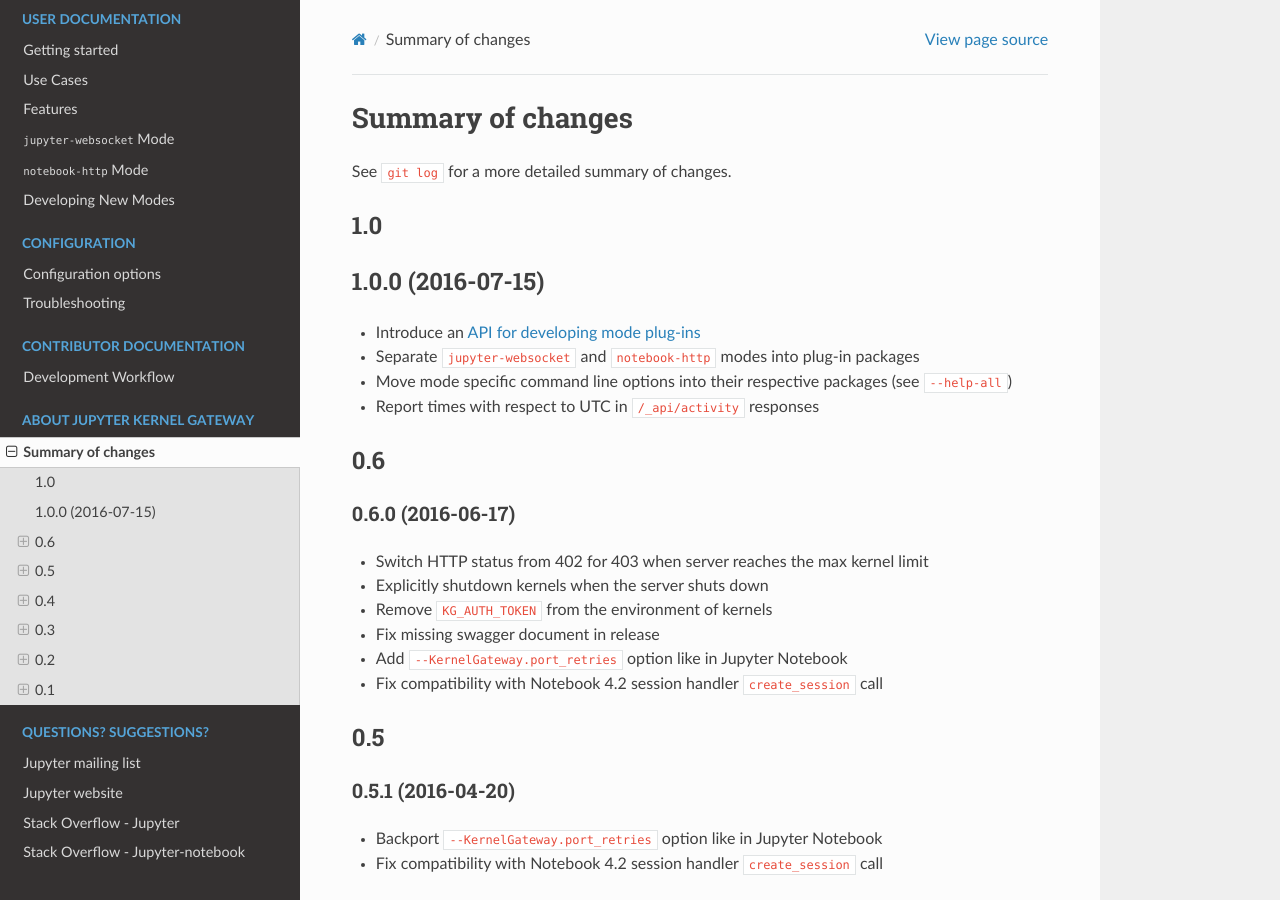
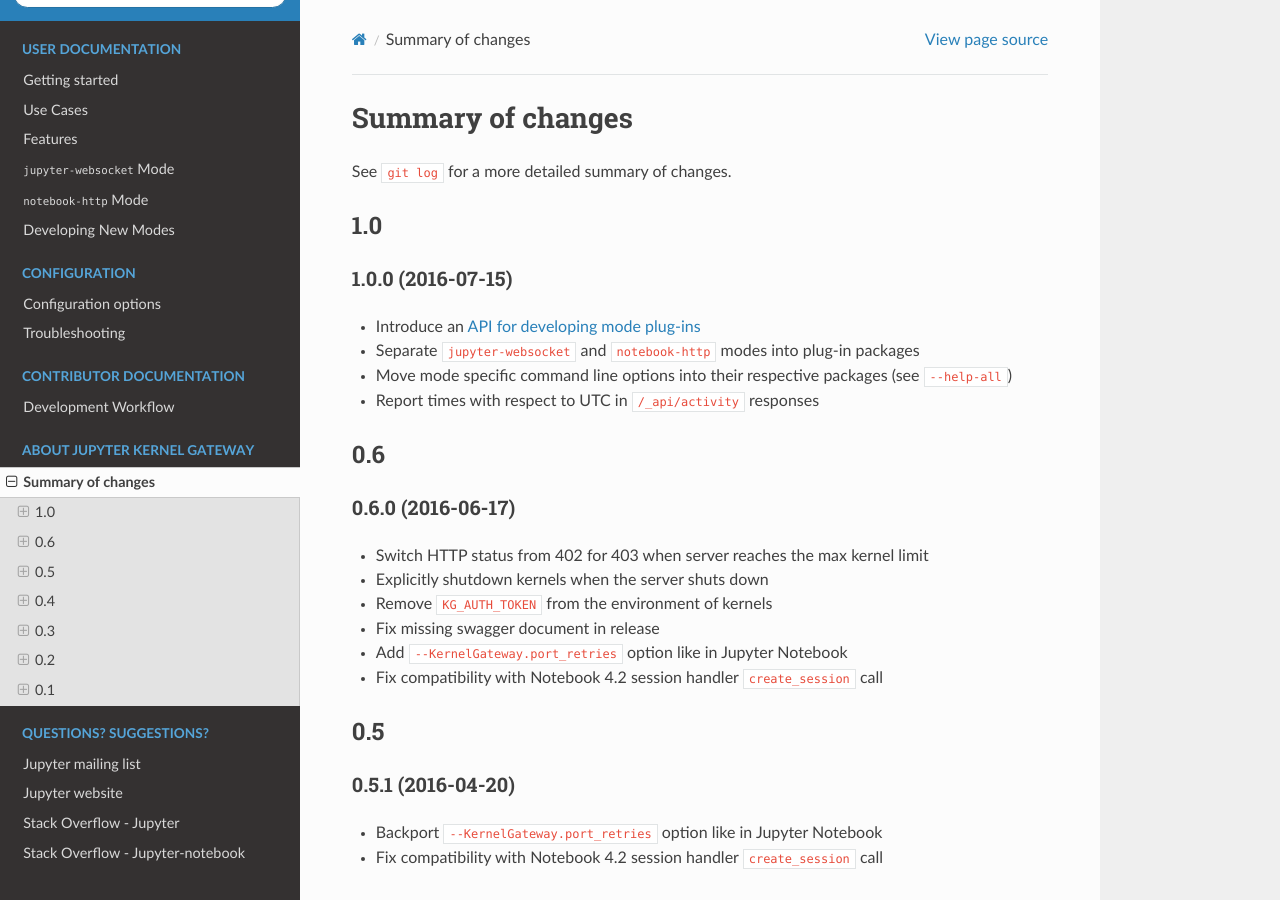
Before and after one commit to jupyter-server/enterprise_gateway, a Sphinx documentation site: the page built from docs/source/summary-changes.md, in a window 1280 px wide and 900 px high. Built offline with Sphinx 7.4.7 and the Read the Docs theme 2.0.0, drawn with Linux system fonts in a browser that asks for light colours.

Commit message:
Fix one doc heading

```diff
--- a/docs/source/summary-changes.md
+++ b/docs/source/summary-changes.md
@@ -4,7 +4,7 @@
 
 ## 1.0
 
-## 1.0.0 (2016-07-15)
+### 1.0.0 (2016-07-15)
 
 * Introduce an [API for developing mode plug-ins](http://jupyter-kernel-gateway.readthedocs.io/en/latest/plug-in.html)
 * Separate `jupyter-websocket` and `notebook-http` modes into  plug-in packages
```
